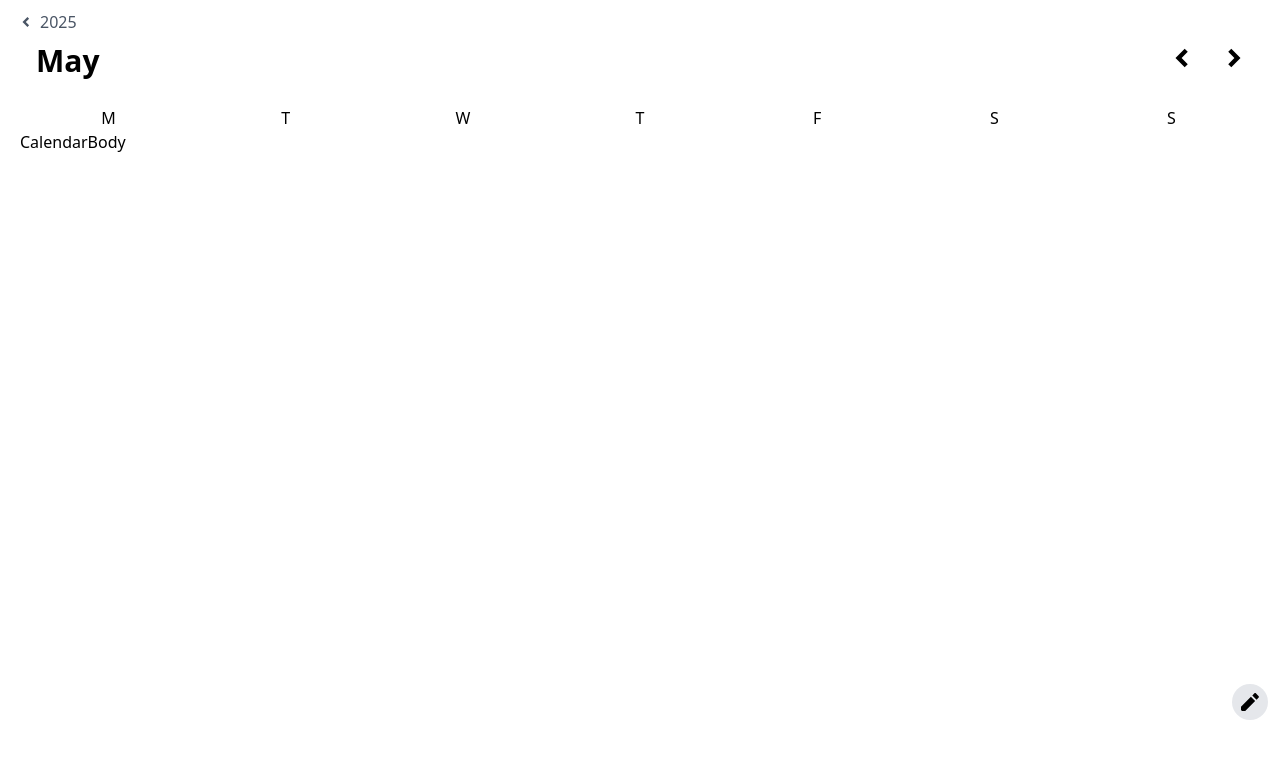
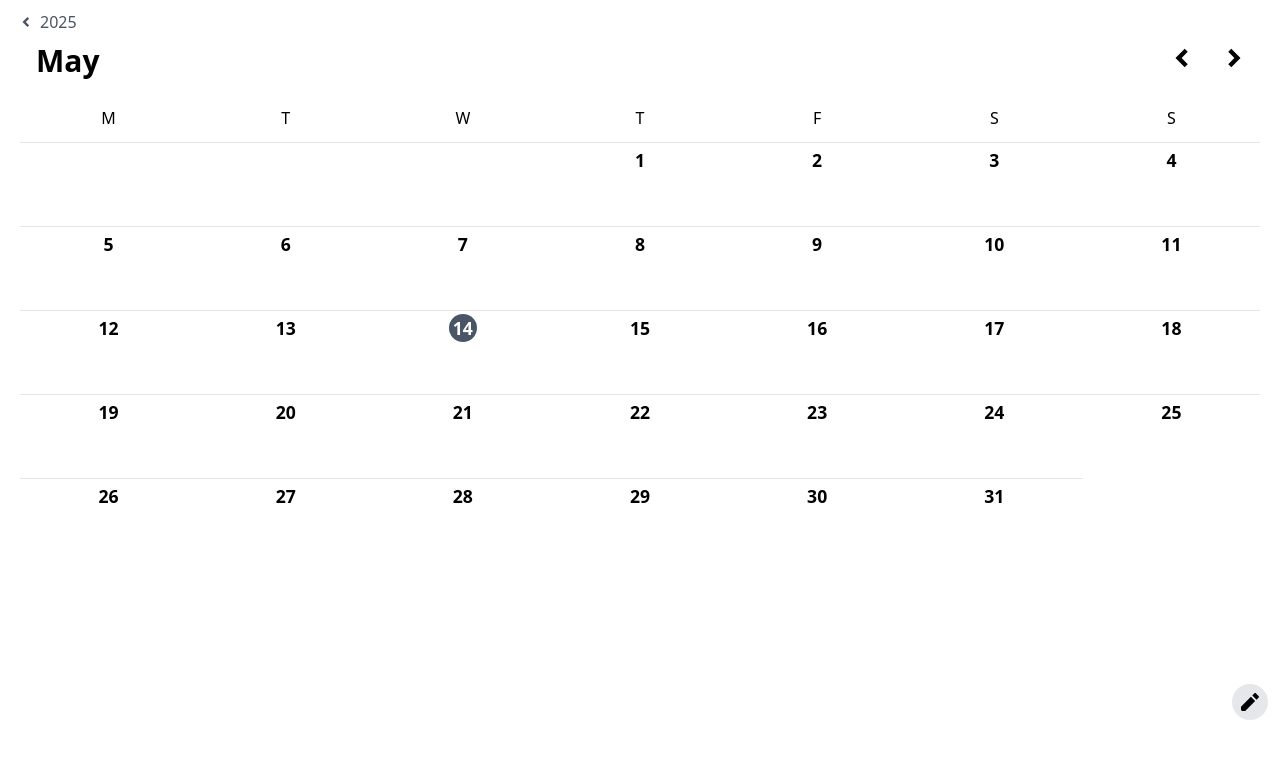
Before and after one commit to alexmonteirodev/gp-schedule-react, a React (Vite) app: page / in a window 1280 px wide. Shown: the top 758 px of the page. Built offline with nearby package versions, Linux system fonts and the light colour scheme.

Commit message:
calendar body completo, com bola no dia atual

```diff
--- a/src/Components/Calendar/Calendar.jsx
+++ b/src/Components/Calendar/Calendar.jsx
@@ -3,10 +3,6 @@ import CalendarBody from "./CalendarBody";
 import CalendarHeader from "./CalendarHeader";
 
 const Calendar = () => {
-  const today = new Date();
-
-  const [currentMonth, setCurrentMonth] = React.useState(today.getMonth());
-
   return (
     <section>
       <CalendarHeader />
--- a/src/Components/Calendar/CalendarBody.jsx
+++ b/src/Components/Calendar/CalendarBody.jsx
@@ -1,7 +1,45 @@
 import React from "react";
+import { getDaysInMonth, startOfMonth, getDay } from "date-fns";
 
 const CalendarBody = () => {
-  return <div>CalendarBody</div>;
+  const today = new Date();
+  const currentDate = today.getDate();
+
+  const monthDays = getDaysInMonth(
+    new Date(today.getFullYear(), today.getMonth())
+  );
+  const startDay = getDay(
+    startOfMonth(new Date(today.getFullYear(), today.getMonth()))
+  );
+  const mondayToSunday = startDay === 0 ? 6 : startDay - 1;
+
+  const daysArray = [];
+
+  for (let i = 0; i < mondayToSunday; i++) {
+    daysArray.push(null);
+  }
+
+  for (let i = 1; i <= monthDays; i++) {
+    daysArray.push(i);
+  }
+  console.log(daysArray);
+  return (
+    <div className="grid grid-cols-7 mt-3">
+      {daysArray.map((day, i) => (
+        <div
+          key={i}
+          className={`h-21 text-center font-bold text-[1.10rem] border-t-1 border-gray-200 relative pt-1 ${
+            day === currentDate ? " text-white" : ""
+          }`}
+        >
+          {day}
+          {day === currentDate && (
+            <div className="size-7 z-[-1] top-[.1875rem] absolute left-1/2 -translate-x-1/2 rounded-full bg-gray-600"></div>
+          )}
+        </div>
+      ))}
+    </div>
+  );
 };
 
 export default CalendarBody;
```
